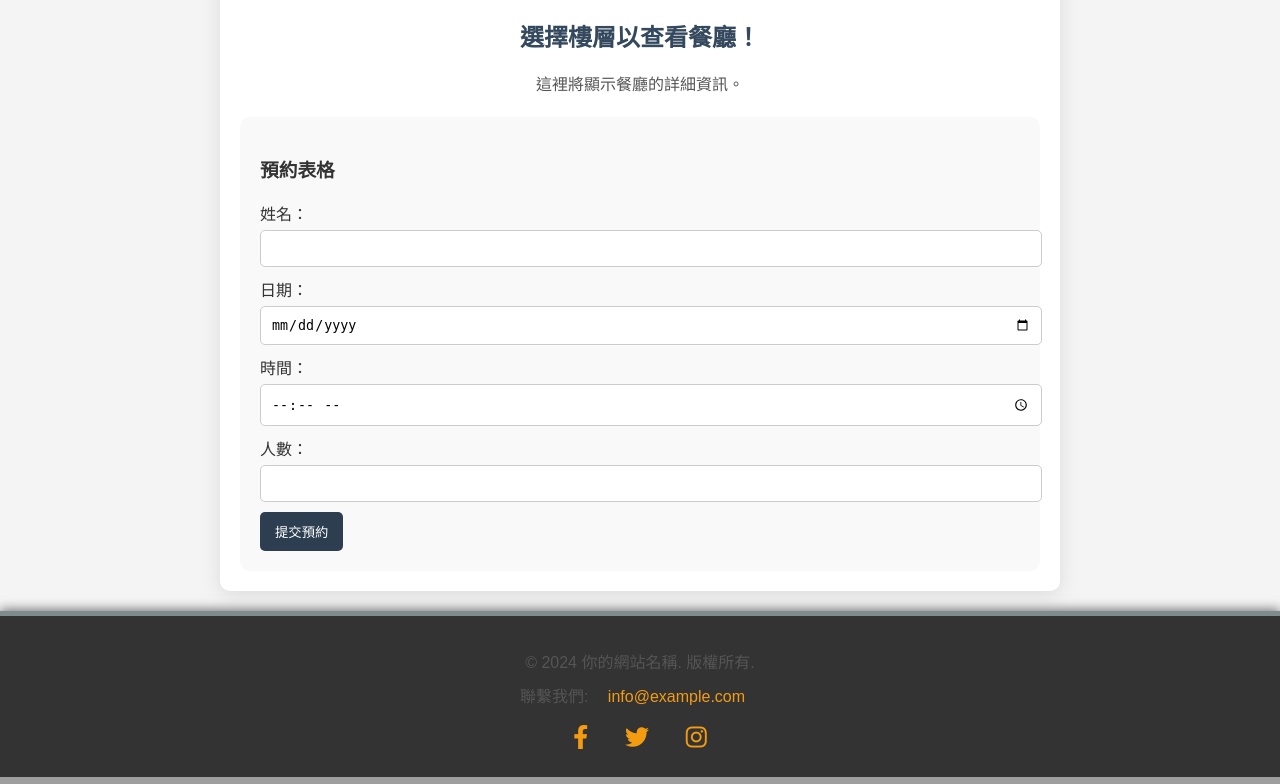
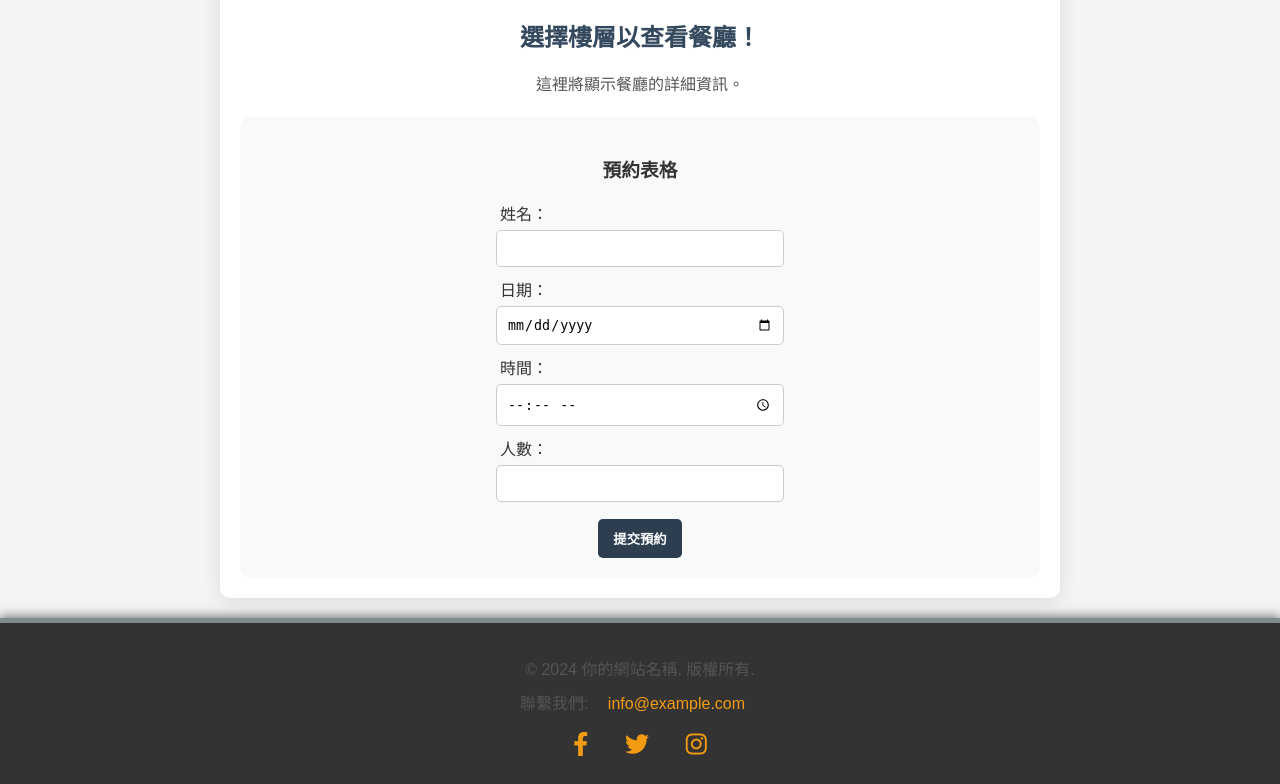
Before and after one commit to cayman718/Front-end, a PHP site: page /food/food.html in a window 1280 px wide. Shown: the part 726-1510 px from the top of the page. Run offline with PHP 8.4, Linux system fonts and the light colour scheme.

Commit message:
前端教學

```diff
--- a/2024-10-29/food/styles.css
+++ b/2024-10-29/food/styles.css
@@ -84,7 +84,9 @@ body {
     object-position: center; /* 圖片居中 */
 }
 
-
+h3{
+    text-align: center;
+}
 
 
 .restaurant-info {
@@ -110,24 +112,30 @@ p {
 
 label {
     display: block; /* 块级元素 */
-    margin: 10px 0 5px; /* 上方、下方間距 */
+    margin: 10px 240px 5px; /* 上方、下方間距 */
 }
 
+
 input {
-    width: 100%; /* 輸入框寬度 */
+    display: block;
+    margin: auto;
+    width: 35%; /* 輸入框寬度 */
     padding: 10px; /* 內邊距 */
     border: 1px solid #ccc; /* 邊框顏色 */
     border-radius: 5px; /* 圓角邊框 */
 }
 
 button {
+    display: block;
+    margin: auto;
+    font-weight:bold ;
     background-color: #2c3e50; /* 按鈕背景顏色 */
     color: white; /* 按鈕文字顏色 */
     border: none; /* 移除邊框 */
     padding: 10px 15px; /* 按鈕內邊距 */
     border-radius: 5px; /* 圓角邊框 */
     cursor: pointer; /* 鼠標指針樣式 */
-    margin-top: 10px; /* 按鈕上方間距 */
+    margin-top: 17px; /* 按鈕上方間距 */
 }
 
 button:hover {
```
